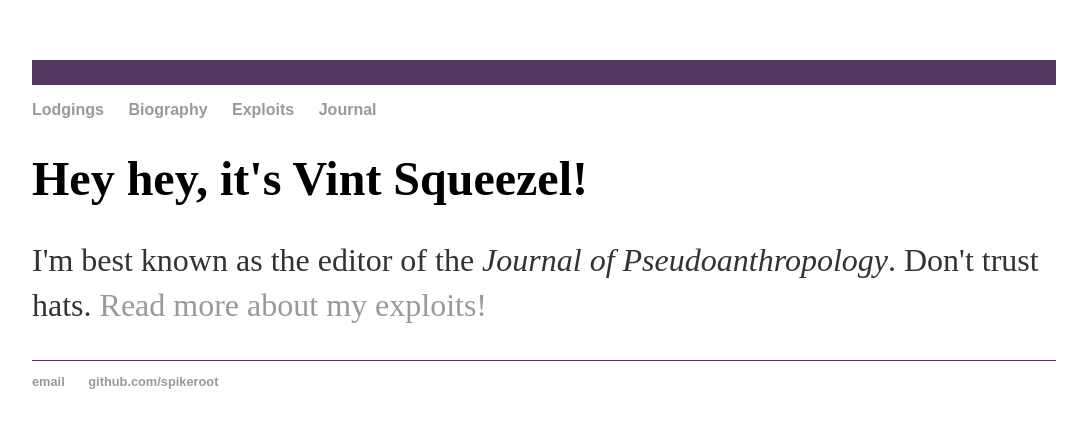
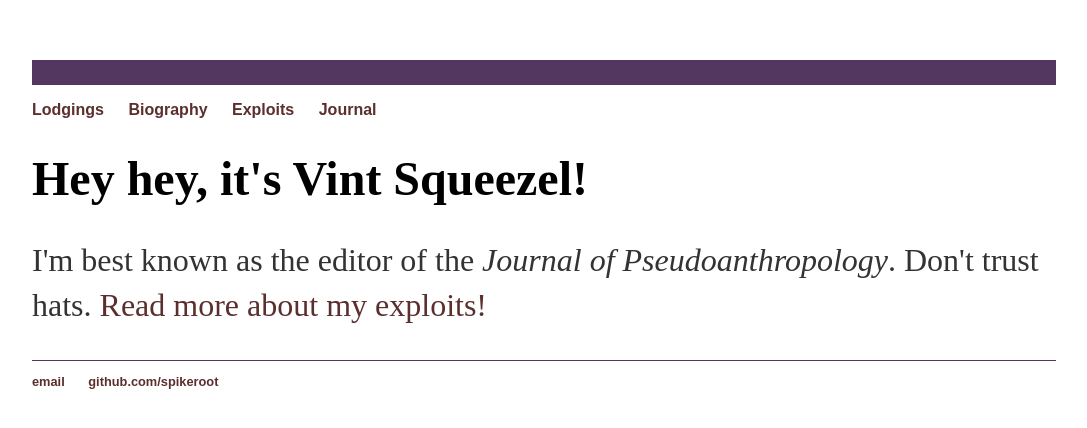
Before and after one commit to Spikeroot/spikeroot.github.io, a Jekyll site: the page built from index.html, in a window 1280 px wide. Shown: the top 428 px of the page, without its empty margins (96-1183 px from the left). Built offline with Jekyll 4.4.1, drawn with Linux system fonts in a browser that asks for light colours.

Commit message:
Update main.css

```diff
--- a/css/main.css
+++ b/css/main.css
@@ -15,12 +15,10 @@ nav ul li, footer ul li {
 }
 a {
     text-decoration: none;
-    color: #999;
+    color: #5A2F2E;
 }
 a:hover {
     text-decoration: underline;
-    border: 1px solid #553127;
-    border-radius: 2px;
 }
 h1 {
     font-size: 3em;
```
